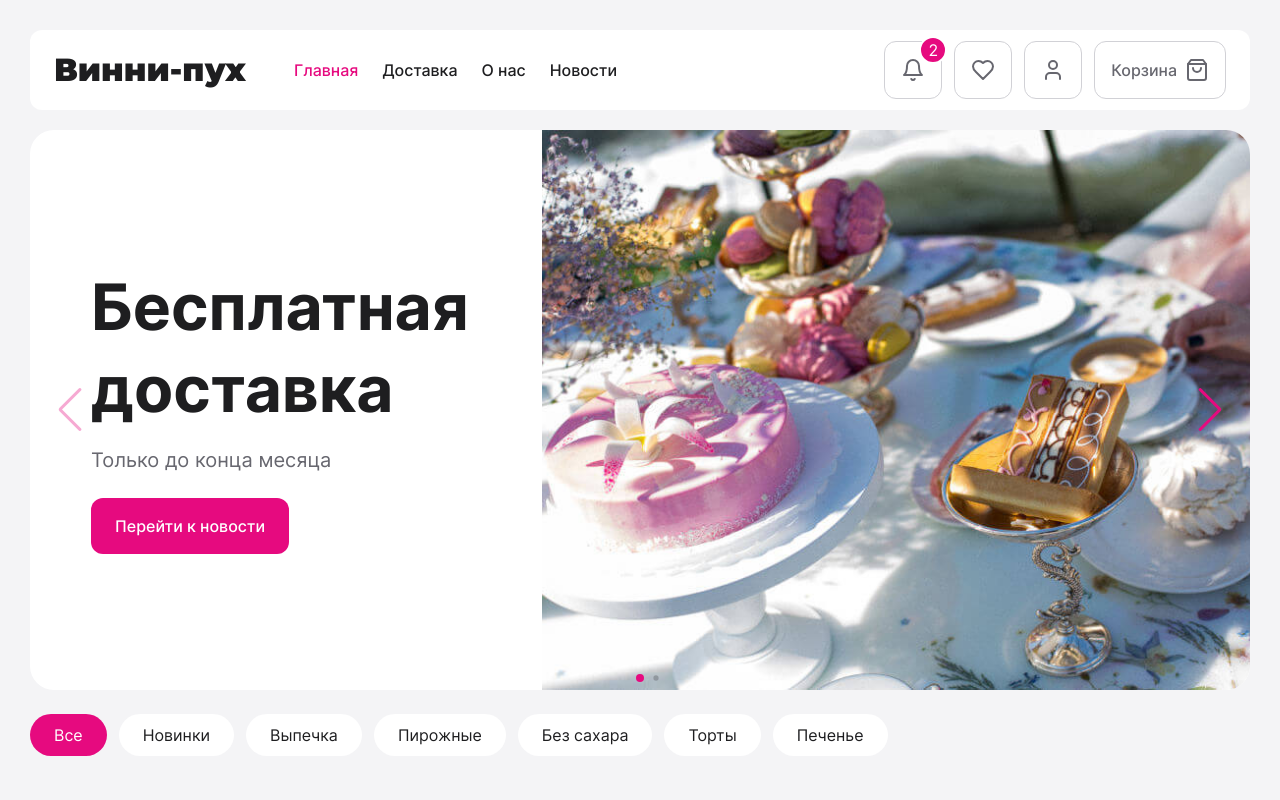
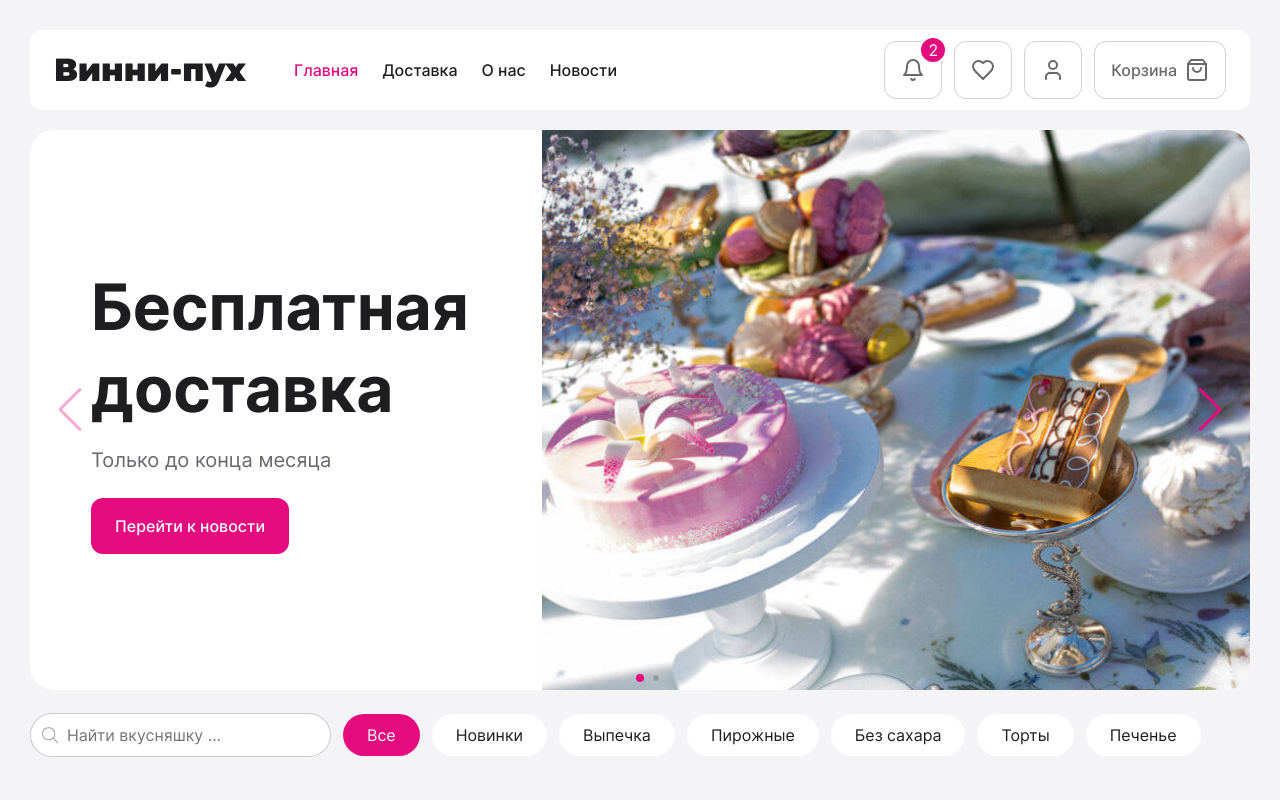
Before and after one commit to DStarky/vinnie, a React (Create React App) app: page / in a window 1280 px wide. Shown: the top 800 px of the page. Built offline with nearby package versions, Linux system fonts and the light colour scheme; no server answers.

Commit message:
add search input

```diff
--- /dev/null
+++ b/src/components/Search/Search.jsx
@@ -0,0 +1,13 @@
+import styles from './Search.module.scss';
+
+const Search = () => {
+  return (
+    <div className={styles.Root}>
+      <input
+        className={styles.Input}
+        placeholder='Найти вкусняшку ...'
+      />
+    </div>
+  );
+};
+export default Search;
--- /dev/null
+++ b/src/components/Search/Search.module.scss
@@ -0,0 +1,39 @@
+@import '../../assets/styles/variables';
+
+.Root{
+  position: relative;
+
+  &::before{
+    content: '';
+    width: 2rem;
+    height: 2rem;
+    position: absolute;
+    z-index: 1;
+    top: 50%;
+    left: 1rem;
+    transform: translateY(-50%);
+
+    background-image: url('./search.svg');
+    background-repeat: no-repeat;
+    background-size: cover;
+    opacity: 0.3;
+  }
+}
+
+.Input {
+  flex-shrink: 1;
+  padding: 1.2rem;
+  padding-left: 3.6rem;
+  border: 1px solid rgba(0, 0, 0, 0.2);
+  outline: none;
+  border-radius: 3rem;
+  position: relative;
+
+  &:focus {
+    border: 1px solid rgba($color-main, 0.4);
+
+    &::placeholder {
+      color: transparent;
+    }
+  }
+}
--- a/src/pages/Home/Home.jsx
+++ b/src/pages/Home/Home.jsx
@@ -1,8 +1,16 @@
 import { useEffect, useState } from 'react';
+import { useMediaQuery } from 'react-responsive';
+
+//import styles
+import styles from './Home.module.scss';
+
+//import components
 import Categories from '../../components/Categories/Categories';
 import Slider from '../../components/Slider/Slider';
 import Production from '../../components/Production/Production';
+import Search from '../../components/Search/Search';
 
+// import categories from back
 import categories from '../../data/categories.json';
 
 const Home = () => {
@@ -10,8 +18,12 @@ const Home = () => {
   const [cakes, setCakes] = useState(new Array(4).fill(null));
   const [isLoading, setIsLoading] = useState(true);
 
+  const isMoreThan769 = useMediaQuery({ minWidth: 769 })
+
   useEffect(() => {
-    fetch(`https://64e5c4a909e64530d17efcf9.mockapi.io/productions${categories[activeIndex].request}`)
+    fetch(
+      `https://64e5c4a909e64530d17efcf9.mockapi.io/productions${categories[activeIndex].request}`,
+    )
       .then((data) => data.json())
       .then((cakes) => {
         setCakes(cakes);
@@ -23,12 +35,18 @@ const Home = () => {
   return (
     <>
       <Slider />
-      <Categories
-        categories={categories}
-        activeIndex={activeIndex}
-        setActiveIndex={setActiveIndex}
+      <div className={styles.Horizontal}>
+        {isMoreThan769 && <Search />}
+        <Categories
+          categories={categories}
+          activeIndex={activeIndex}
+          setActiveIndex={setActiveIndex}
+        />
+      </div>
+      <Production
+        cakes={cakes}
+        isLoading={isLoading}
       />
-      <Production cakes={cakes} isLoading={isLoading}/>
     </>
   );
 };
--- /dev/null
+++ b/src/pages/Home/Home.module.scss
@@ -0,0 +1,7 @@
+@import '../../assets/styles/variables';
+
+.Horizontal{
+  display: flex;
+  align-items: center;
+  gap: 1.2rem;
+}
```
Also changed, not shown: src/components/Search/search.svg (added).
